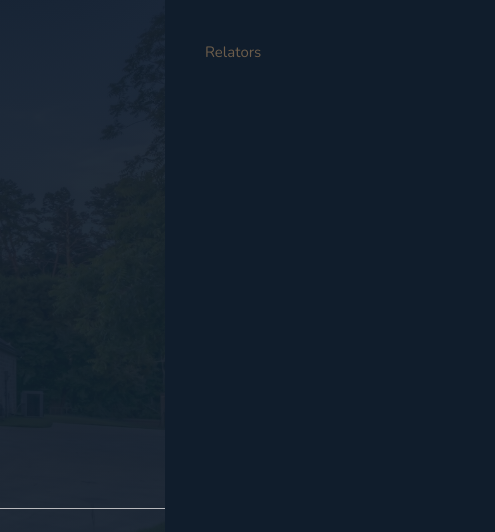
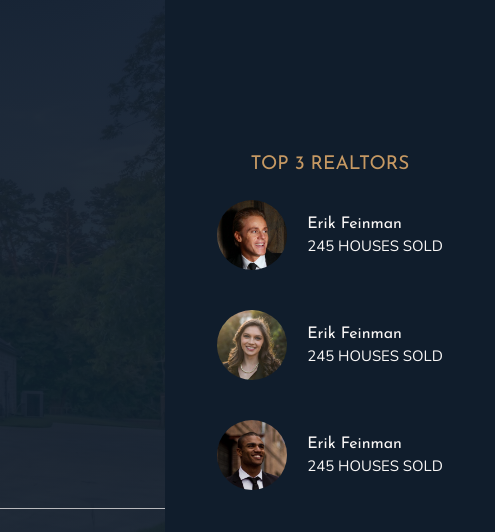
Before and after one commit to AlessandroDodi/Nexter, a website: page index.html in a window 1280 px wide. Shown: the top 532 px of the page, 785-1280 px from the left. Drawn offline with nearby package versions, Linux system fonts and the light colour scheme.

Commit message:
Finish desktop version

```diff
--- a/index.html
+++ b/index.html
@@ -31,7 +31,26 @@
         <img src="img/logo-bi.png" alt="business insider" class="" />
       </div>
     </header>
-    <div class="realtors">Relators</div>
+    <div class="realtors">
+      <h3 class="heading-3">Top 3 realtors</h3>
+      <div class="realtors__list">
+        <img src="img/realtor-1.jpeg" alt="Realtor 1" class="realtors__img" />
+        <div class="realtors__details">
+          <h4 class="heading-4 heading-4--light">Erik Feinman</h4>
+          <p class="realtors__sold">245 houses sold</p>
+        </div>
+        <img src="img/realtor-2.jpeg" alt="Realtor 2" class="realtors__img" />
+        <div class="realtors__details">
+          <h4 class="heading-4 heading-4--light">Erik Feinman</h4>
+          <p class="realtors__sold">245 houses sold</p>
+        </div>
+        <img src="img/realtor-3.jpeg" alt="Realtor 3" class="realtors__img" />
+        <div class="realtors__details">
+          <h4 class="heading-4 heading-4--light">Erik Feinman</h4>
+          <p class="realtors__sold">245 houses sold</p>
+        </div>
+      </div>
+    </div>
     <div class="features">
       <div class="feature">
         <svg class="feature__icon">
--- a/sass/_realtors.scss
+++ b/sass/_realtors.scss
@@ -1,4 +1,27 @@
 .realtors {
   background-color: $color-secondary;
   grid-column: col-start 7 / full-end;
+  padding: 3rem;
+  display: grid;
+  align-content: center;
+  justify-content: center;
+  grid-row-gap: 2rem;
+  justify-items: center;
+  &__list {
+    display: grid;
+    grid-template-columns: min-content max-content;
+    grid-column-gap: 2rem;
+    grid-row-gap: 5vh;
+    align-items: center;
+  }
+  &__img {
+    width: 7rem;
+    display: block;
+    border-radius: 50%;
+  }
+  &__sold {
+    text-transform: uppercase;
+    color: $color-grey-light-1;
+    margin-top: -3px;
+  }
 }
```
Also changed, not shown: css/style.css.
